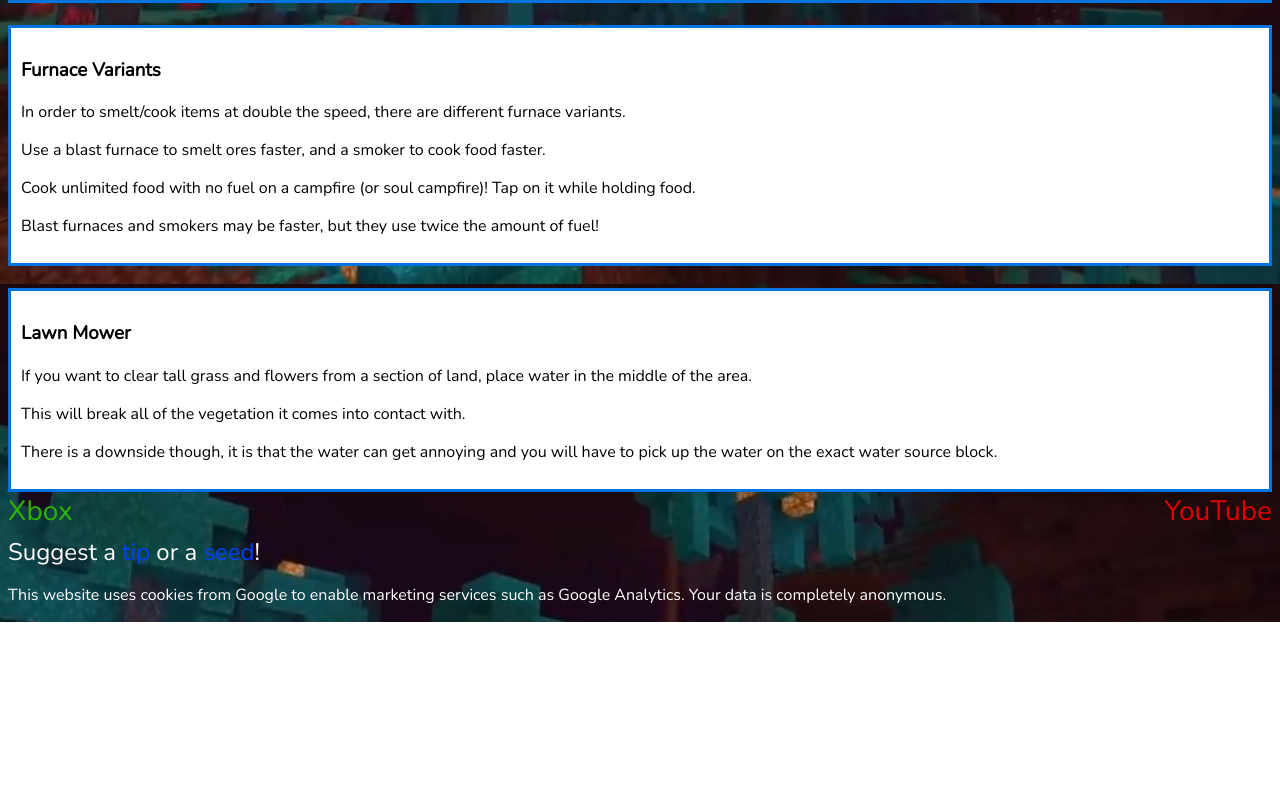
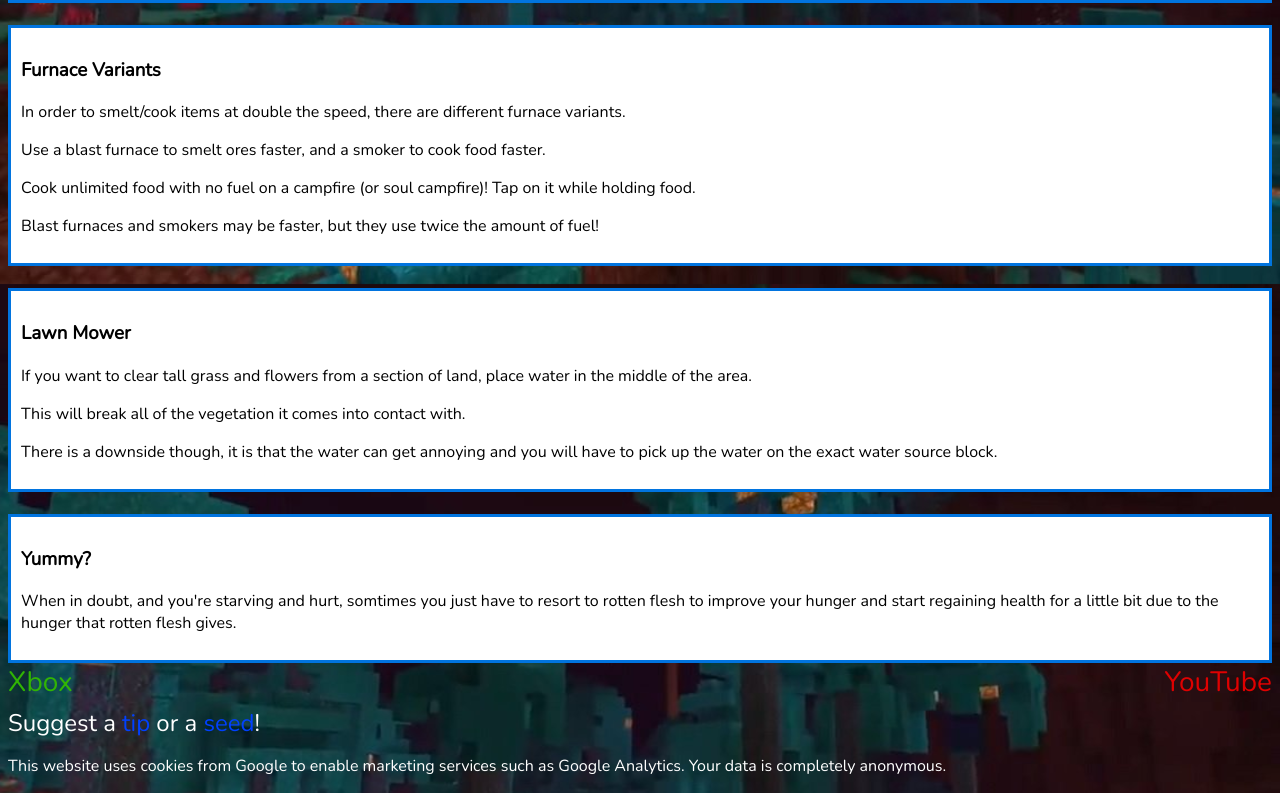
Before and after one commit to MC-Hub-Official/MC-Hub-Official.github.io, a plain HTML site: page tips.html in a window 1280 px wide. Shown: the part 2116-2909 px from the top of the page. Before the commit the page ends 2738 px from the top, so only its background shows below. Drawn offline with nearby package versions, Linux system fonts and the light colour scheme.

Commit message:
Update tips.html

```diff
--- a/tips.html
+++ b/tips.html
@@ -81,6 +81,11 @@
         <p> This will break all of the vegetation it comes into contact with. </p>
         <p> There is a downside though, it is that the water can get annoying and you will have to pick up the water on the exact water source block. </p>
     </div>
+    <br>
+     <div class="section">
+       <h3> Yummy? </h3>
+         <p> When in doubt, and you're starving and hurt, somtimes you just have to resort to rotten flesh to improve your hunger and start regaining health for a little bit due to the hunger that rotten flesh gives. </p>
+    </div>
     <mchub-footer></mchub-footer>
   </body>
 </html>
```
